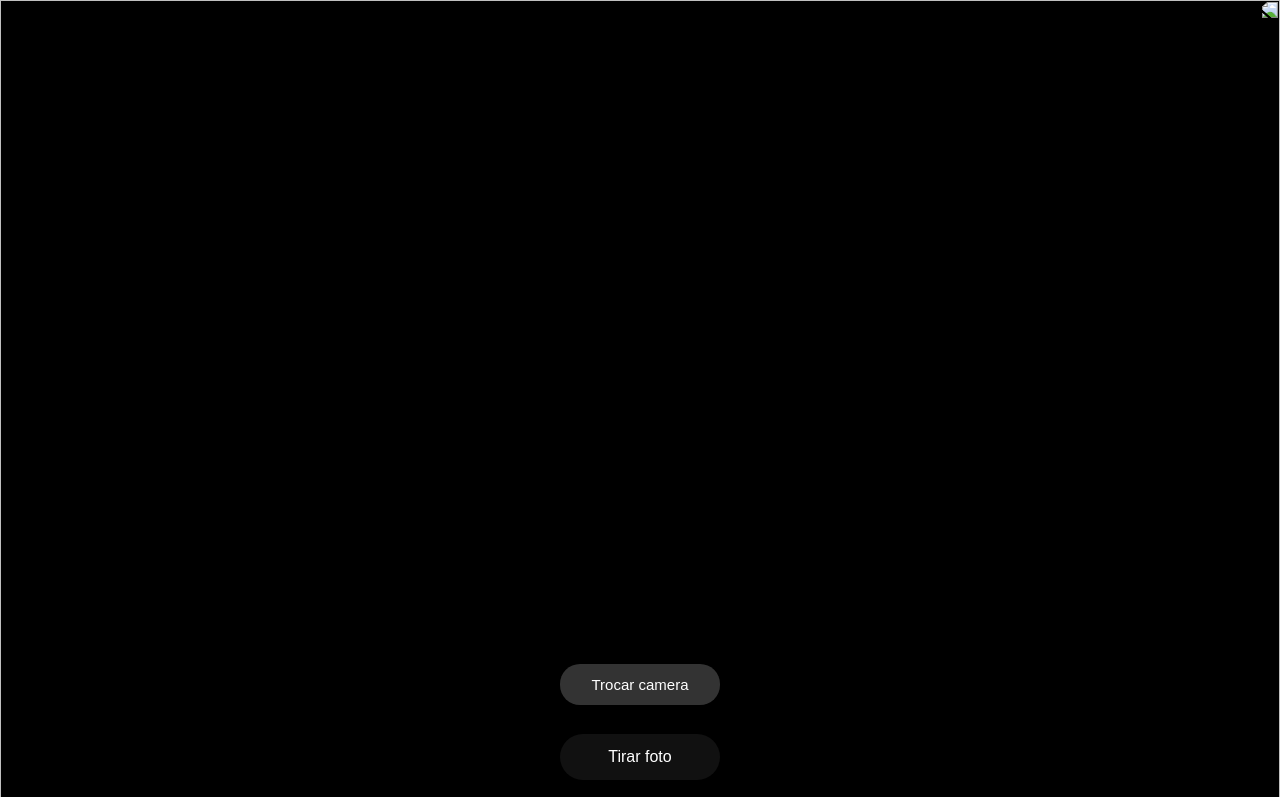
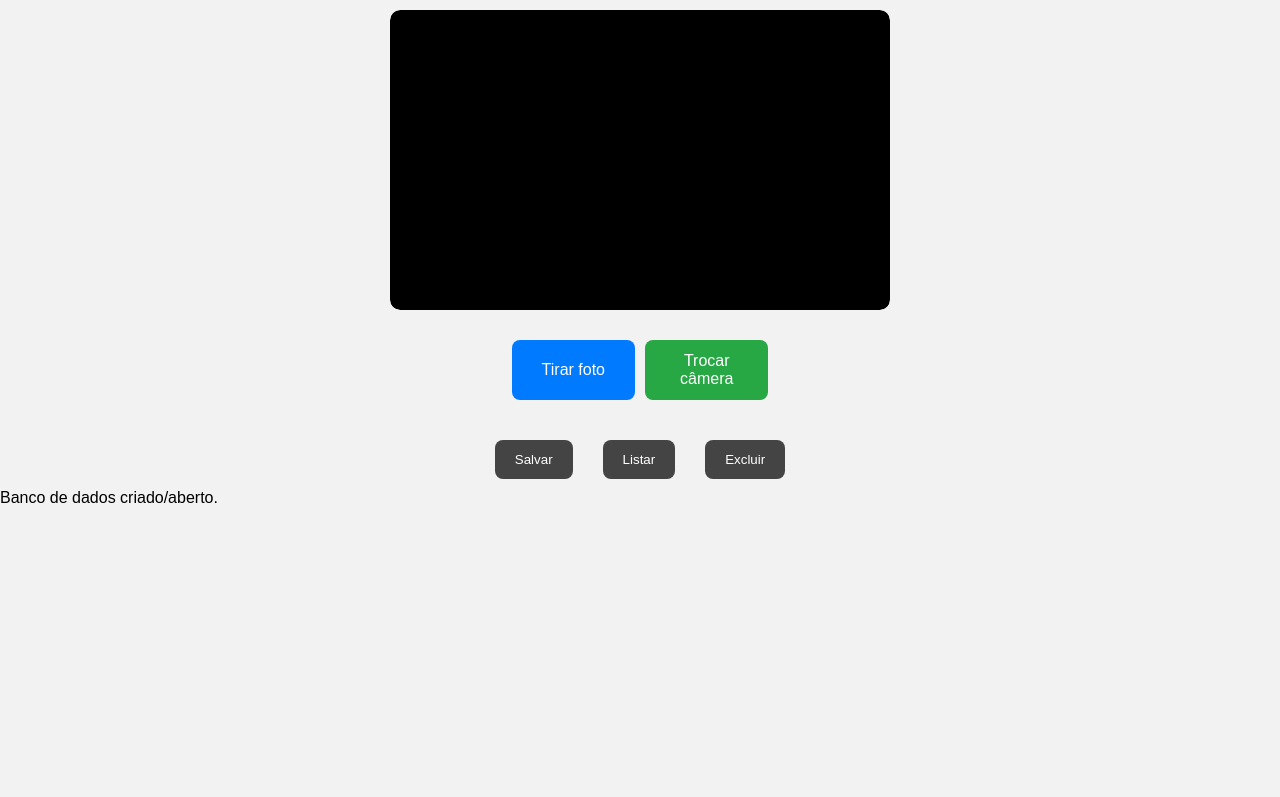
Before and after one commit to bragaxs/projetofinalpdm, a website built with Vite: page projeto-pdm/index.html in a window 1280 px wide. Shown: the top 797 px of the page. Built offline with nearby package versions, Linux system fonts and the light colour scheme; no server answers.

Commit message:
update - main/html
criação de botao para limpar banco de dados

```diff
--- a/projeto-pdm/css/style.css
+++ b/projeto-pdm/css/style.css
@@ -1,111 +1,73 @@
-html, body {
+body {
   margin: 0;
   padding: 0;
-  height: 100%;
-  width: 100%;
-  background: #000;
-  font-family: sans-serif;
+  background: #f2f2f2;
+  font-family: Arial, sans-serif;
 }
 
-/* ÁREA DA CÂMERA */
+/* Área da câmera */
 #camera {
-  position: relative;
   width: 100%;
-  height: 100vh;
-  overflow: hidden;
+  max-width: 500px;
+  margin: auto;
+  padding-top: 10px;
+  display: flex;
+  flex-direction: column;
+  align-items: center;
 }
 
-#camera-view,
-#camera-sensor,
-#camera-output {
-  position: absolute;
-  height: 100%;
+/* Vídeo menor */
+#camera-view {
   width: 100%;
-  object-fit: cover;
-  top: 0;
-  left: 0;
+  height: auto;
+  background: #000; /* só pra mostrar o quadro */
+  border-radius: 10px;
 }
 
-#camera-view,
-#camera-sensor,
-#camera-output {
-  transform: scaleX(-1);
+/* Canvas fica oculto */
+#camera-sensor {
+  display: none;
 }
 
-/* ---------------------- */
-/* BOTÕES SEPARADOS       */
-/* ---------------------- */
+#camera-output {
+  width: 100%;
+  display: none;
+}
 
-#camera-trigger {
-  position: fixed;
-  bottom: 20px;
-  left: 50%;
-  transform: translateX(-50%);
-  width: 160px;
-  padding: 14px 18px;
+#camera-output.taken {
+  display: block;
+}
+
+/* Botões */
+#camera-trigger,
+#camera-change {
+  margin-top: 10px;
+  padding: 12px 20px;
+  border: none;
+  border-radius: 8px;
+  background: #007BFF;
+  color: white;
   font-size: 16px;
-  background: #111;
-  color: #fff;
-  border: none;
-  border-radius: 30px;
-  box-shadow: 0 4px 12px rgba(0,0,0,0.4);
+  cursor: pointer;
+  width: 80%;
 }
 
 #camera-change {
-  position: fixed;
-  bottom: 95px;
-  left: 50%;
-  transform: translateX(-50%);
-  width: 160px;
-  padding: 12px 18px;
-  font-size: 15px;
-  background: #333;
-  color: #fff;
-  border: none;
-  border-radius: 20px;
-  box-shadow: 0 4px 12px rgba(0,0,0,0.4);
+  background: #28a745;
 }
 
-/* ---------------------- */
-/* MINIATURA DA FOTO      */
-/* ---------------------- */
-.taken {
-  height: 90px !important;
-  width: 90px !important;
-  border-radius: 8px;
-  border: solid 3px white;
-  box-shadow: 0 5px 10px rgba(0,0,0,0.3);
-  position: fixed;
-  top: 20px;
-  right: 20px;
-  z-index: 5;
-  transition: 0.4s;
+#camera-trigger:hover,
+#camera-change:hover {
+  opacity: 0.8;
 }
 
-/* ---------------------- */
-/* BOTÕES DO PWA          */
-/* ---------------------- */
-
-.container {
-  padding: 20px;
-  text-align: center;
-  background: #fff;
-}
-
-.container button {
-  margin: 12px;
+/* Botões da PWA */
+#btnSalvar, #btnListar, #btnExcluir {
   padding: 12px 20px;
-  font-size: 16px;
-  border-radius: 10px;
   border: none;
-  background: #2b6eff;
-  color: #fff;
-  box-shadow: 0 3px 8px rgba(0,0,0,0.2);
+  margin: 10px;
+  background: #444;
+  color: white;
+  border-radius: 8px;
   cursor: pointer;
 }
-
-output {
-  display: block;
-  padding: 20px;
-  font-size: 16px;
-}
--- a/projeto-pdm/index.html
+++ b/projeto-pdm/index.html
@@ -17,25 +17,30 @@
 <body>
 
   <!-- CAMERA -->
-  <main id="camera">
-    <canvas id="camera-sensor"></canvas>
-    <video id="camera-view" autoplay playsinline></video>
-    <img src="" alt="" id="camera-output" />
+  <main id="camera" style="display:flex; flex-direction:column; align-items:center; gap:10px; padding:10px;">
 
-    <button id="camera-trigger">Tirar foto</button>
-    <button id="camera-change">Trocar camera</button>
+    <!-- Área da câmera (metade superior) -->
+    <div style="width:100%; max-width:500px; height:300px; position:relative; overflow:hidden; border-radius:10px;">
+      <canvas id="camera-sensor" style="display:none;"></canvas>
+      <video id="camera-view" autoplay playsinline style="width:100%; height:100%; object-fit:cover;"></video>
+      <img src="" alt="" id="camera-output"
+        style="display:none; width:100%; height:100%; object-fit:contain; background:#000;" />
+    </div>
+
+    <!-- Botões da câmera -->
+    <div style="display:flex; gap:10px; margin-top:10px;">
+      <button id="camera-trigger">Tirar foto</button>
+      <button id="camera-change">Trocar câmera</button>
+    </div>
+
   </main>
 
-  <!-- PWA -->
-  <div class="container">
-    <h1 class="title">Minha primeira PWA</h1>
-    <div style="text-align: center;">
-      <img src="/images/pwa-icon-256.png" alt="pwa" width="256" height="256" />
-    </div>
-    <div style="text-align: center;">
-      <button id="btnSalvar">Salvar</button>
-      <button id="btnListar">Listar</button>
-    </div>
+
+  <!-- Botões da PWA -->
+  <div style="text-align:center; margin-top:20px; display:flex; justify-content:center; gap:10px;">
+    <button id="btnSalvar">Salvar</button>
+    <button id="btnListar">Listar</button>
+    <button id="btnExcluir">Excluir</button>
   </div>
 
   <!-- Template para listar imagens -->
@@ -52,6 +57,7 @@
   <!-- Scripts -->
   <script type="module" src="js/main.js"></script>
   <script type="module" src="js/db.js"></script>
+
 </body>
 
 </html>
--- a/projeto-pdm/js/db.js
+++ b/projeto-pdm/js/db.js
@@ -20,6 +20,11 @@ window.addEventListener("DOMContentLoaded", () => {
 
   document.getElementById("btnSalvar").onclick = addData;
   document.getElementById("btnListar").onclick = getData;
+ document.getElementById("btnExcluir").onclick = async () => {
+    await db.clear('pessoas');
+    document.querySelector("output").innerHTML = "";
+    alert("Todos os dados foram excluídos.");
+};
 });
 
 
```
